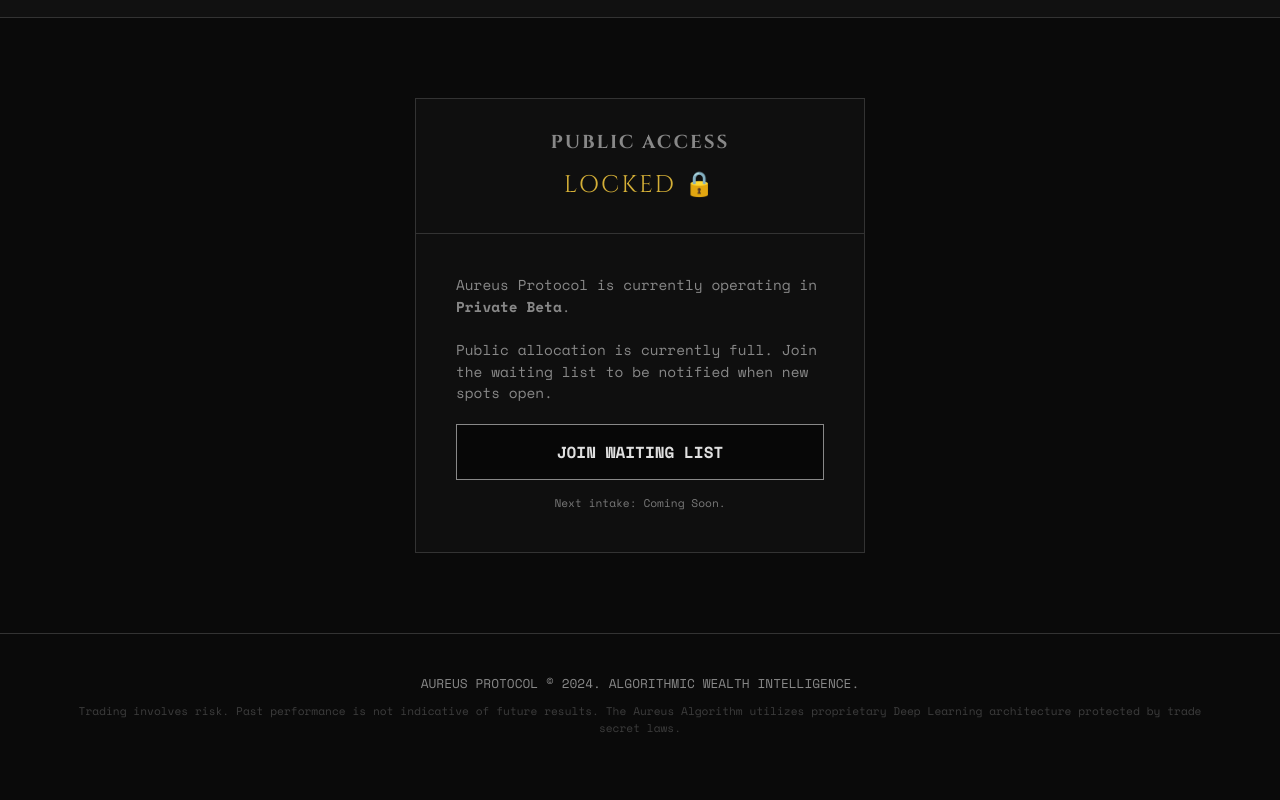
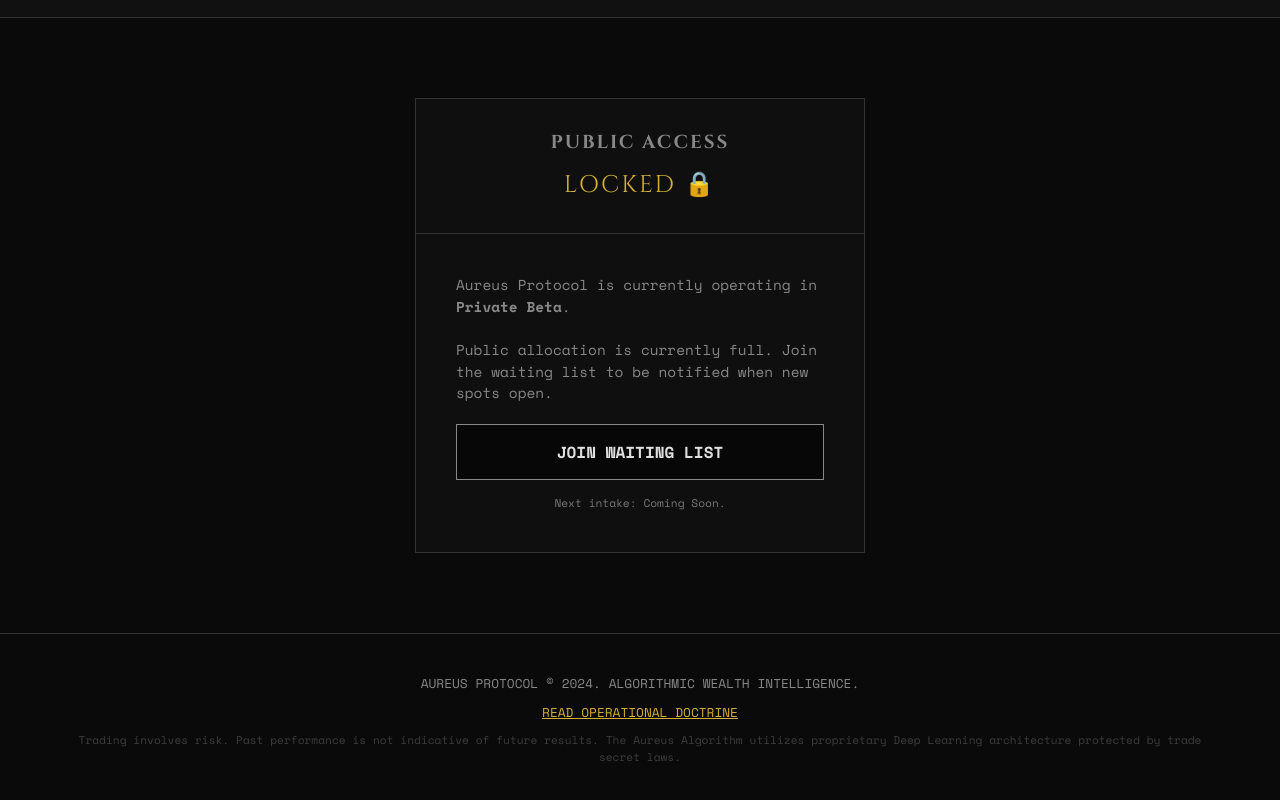
Before and after one commit to dokne7725/aureus-protocol, a plain HTML site: page index.html in a window 1280 px wide. Shown: the part 1983-2783 px from the top of the page. Before the commit the page ends 2760 px from the top, so only its background shows below. Drawn offline with nearby package versions, Linux system fonts and the light colour scheme.

Commit message:
Update index.html

```diff
--- a/index.html
+++ b/index.html
@@ -168,6 +168,9 @@
     <footer>
         <div class="container">
             <p>AUREUS PROTOCOL © 2024. ALGORITHMIC WEALTH INTELLIGENCE.</p>
+            <p style="margin-top: 10px;">
+                <a href="doctrine.html" style="font-size: 0.8rem; color: #D4AF37; text-decoration: underline;">READ OPERATIONAL DOCTRINE</a>
+            </p>
             <p class="tiny">
                 Trading involves risk. Past performance is not indicative of future results.
                 The Aureus Algorithm utilizes proprietary Deep Learning architecture protected by trade secret laws.
```
